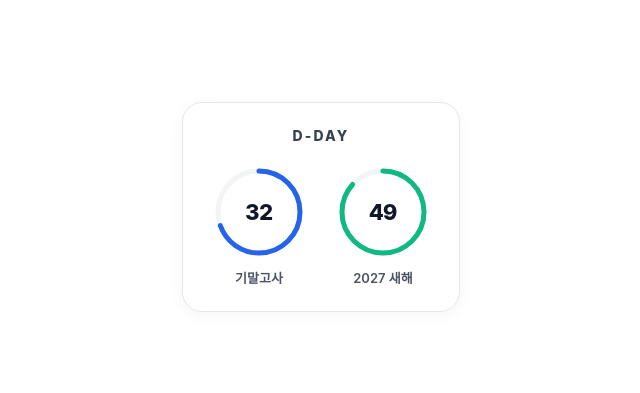
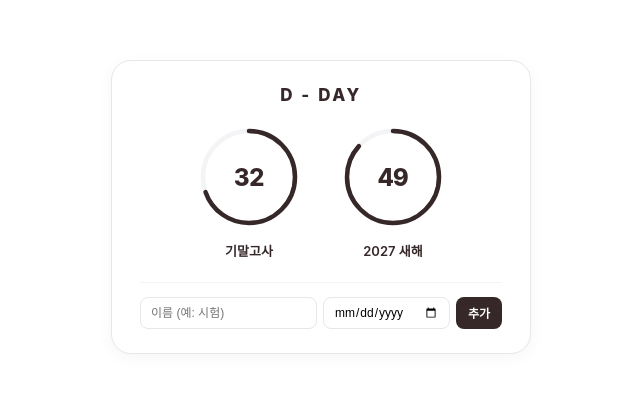
Before and after one commit to qhgus8203/notion-wiget, a plain HTML site: page index.html in a window 1280 px wide. Shown: the part 193-586 px from the top of the page, without its empty margins (319-959 px from the left). Drawn offline with Linux system fonts and the light colour scheme; a web font is replaced by a local one.

Commit message:
Add files via upload

```diff
--- a/index.html
+++ b/index.html
@@ -3,7 +3,7 @@
 <head>
   <meta charset="UTF-8">
   <meta name="viewport" content="width=device-width, initial-scale=1.0">
-  <title>Notion Circular D-Day Widget</title>
+  <title>Interactive Notion D-Day Widget</title>
   <link rel="stylesheet" as="style" crossorigin href="https://cdn.jsdelivr.net/gh/orioncactus/pretendard@v1.3.9/dist/web/static/pretendard.min.css" />
   <style>
     html, body {
@@ -19,6 +19,8 @@
       align-items: center;
     }
     * { box-sizing: border-box; }
+
+    /* 사각형 배경 컨테이너 */
     .widget-container {
       background-color: #ffffff;
       border: 1px solid #e5e7eb;
@@ -28,132 +30,268 @@
       display: flex;
       flex-direction: column;
       align-items: center;
-      gap: 20px;
-      max-width: 100%;
+      gap: 18px;
+      width: 100%;
+      max-width: 420px;
     }
+
+    /* 상단 D-DAY 타이틀 (글자 크기 키움) */
     .widget-title {
-      font-size: 14px;
+      font-size: 17px;
       font-weight: 800;
       letter-spacing: 0.15em;
-      color: #374151;
+      color: #362729;
       text-align: center;
       margin: 0;
     }
+
+    /* 디데이 항목 리스트 (간격 넓힘) */
     .dday-list {
       display: flex;
       flex-direction: row;
       flex-wrap: wrap;
       justify-content: center;
       align-items: center;
-      gap: 28px;
+      gap: 36px;
+      width: 100%;
+      min-height: 120px;
     }
+
+    /* 개별 디데이 아이템 */
     .dday-item {
       display: flex;
       flex-direction: column;
       align-items: center;
-      gap: 10px;
+      gap: 12px;
+      position: relative;
     }
+
+    /* 원형 선 그래프 영역 (크기 및 간격 여유 확보) */
     .circle-wrapper {
       position: relative;
-      width: 96px;
-      height: 96px;
+      width: 108px;
+      height: 108px;
       display: flex;
       justify-content: center;
       align-items: center;
     }
-    .progress-ring { transform: rotate(-90deg); }
+
+    .progress-ring {
+      transform: rotate(-90deg);
+    }
+
     .progress-ring__bg {
       fill: transparent;
       stroke: #f3f4f6;
-      stroke-width: 5;
+      stroke-width: 4.5;
     }
+
     .progress-ring__circle {
       fill: transparent;
-      stroke: #2563eb;
-      stroke-width: 5;
+      stroke: #362729; /* 요청하신 컬러 적용 */
+      stroke-width: 4.5;
       stroke-linecap: round;
       transition: stroke-dashoffset 0.6s ease;
     }
+
+    /* 원형 그래프 정중앙 남은 날짜 숫자 (간격 및 크기 조절) */
     .dday-count {
       position: absolute;
-      font-size: 22px;
+      font-size: 24px;
       font-weight: 800;
-      color: #111827;
+      color: #362729;
       letter-spacing: -0.02em;
       font-variant-numeric: tabular-nums;
     }
+
+    /* 그래프 밑 디데이 이름 */
     .dday-name {
       font-size: 13px;
       font-weight: 600;
-      color: #4b5563;
+      color: #362729;
       text-align: center;
       max-width: 110px;
       word-break: keep-all;
       line-height: 1.3;
     }
+
+    /* 항목 삭제 버튼 (마우스 올릴 때 표시) */
+    .delete-btn {
+      position: absolute;
+      top: -4px;
+      right: -4px;
+      background: #fee2e2;
+      color: #991b1b;
+      border: none;
+      border-radius: 50%;
+      width: 20px;
+      height: 20px;
+      font-size: 10px;
+      font-weight: 700;
+      cursor: pointer;
+      display: none;
+      align-items: center;
+      justify-content: center;
+    }
+    .dday-item:hover .delete-btn {
+      display: flex;
+    }
+
+    /* 하단 직접 추가 입력 폼 스타일 */
+    .input-form {
+      display: flex;
+      gap: 6px;
+      width: 100%;
+      margin-top: 4px;
+      padding-top: 14px;
+      border-top: 1px solid #f3f4f6;
+    }
+
+    .input-form input {
+      flex: 1;
+      padding: 7px 10px;
+      font-size: 12px;
+      border: 1px solid #e5e7eb;
+      border-radius: 8px;
+      outline: none;
+      font-family: 'Pretendard', sans-serif;
+    }
+
+    .input-form input:focus {
+      border-color: #362729;
+    }
+
+    .input-form button {
+      padding: 7px 12px;
+      font-size: 12px;
+      font-weight: 700;
+      background-color: #362729;
+      color: #ffffff;
+      border: none;
+      border-radius: 8px;
+      cursor: pointer;
+      font-family: 'Pretendard', sans-serif;
+    }
+
+    /* 다크 모드 대응 */
     @media (prefers-color-scheme: dark) {
       .widget-container {
         background-color: #202020;
         border-color: #2f2f2f;
-        box-shadow: 0 4px 16px rgba(0, 0, 0, 0.25);
       }
-      .widget-title { color: #d1d5db; }
+      .widget-title, .dday-count, .dday-name { color: #f9fafb; }
       .progress-ring__bg { stroke: #2e2e2e; }
-      .dday-count { color: #f9fafb; }
-      .dday-name { color: #9ca3af; }
+      .progress-ring__circle { stroke: #d1d5db; }
+      .input-form { border-top-color: #2f2f2f; }
+      .input-form input { background-color: #2a2a2a; border-color: #3f3f3f; color: #fff; }
     }
   </style>
 </head>
 <body>
+
   <div class="widget-container">
-    <h1 class="widget-title">D-DAY</h1>
+    <h1 class="widget-title">D - DAY</h1>
+
     <div class="dday-list" id="dday-list"></div>
+
+    <!-- 노션 위젯 화면 안에서 바로 추가하는 입력창 -->
+    <div class="input-form">
+      <input type="text" id="title-input" placeholder="이름 (예: 시험)" />
+      <input type="date" id="date-input" />
+      <button onclick="addDDay()">추가</button>
+    </div>
   </div>
+
   <script>
-    const LAYOUT_DIRECTION = 'row';
-    const DDAY_ITEMS = [
-      { title: "기말고사", startDate: "2026-09-01", targetDate: "2026-12-15", color: "#2563eb" },
-      { title: "2027 새해", startDate: "2026-01-01", targetDate: "2027-01-01", color: "#10b981" }
+    // 브라우저 저장소(localStorage)에서 기존 데이터 불러오기 (없으면 기본값 사용)
+    let ddayItems = JSON.parse(localStorage.getItem('notion_dday_items')) || [
+      { title: "기말고사", startDate: "2026-09-01", targetDate: "2026-12-15" },
+      { title: "2027 새해", startDate: "2026-01-01", targetDate: "2027-01-01" }
     ];
+
     function renderDDays() {
       const listEl = document.getElementById('dday-list');
-      listEl.style.flexDirection = LAYOUT_DIRECTION;
       listEl.innerHTML = '';
+
       const today = new Date();
       today.setHours(0, 0, 0, 0);
-      const radius = 41;
+
+      const radius = 46; // 반지름을 살짝 키워 원형 크기 및 간격 확장
       const circumference = 2 * Math.PI * radius;
-      DDAY_ITEMS.forEach(item => {
+
+      ddayItems.forEach((item, index) => {
         const start = new Date(item.startDate + "T00:00:00");
         const target = new Date(item.targetDate + "T00:00:00");
+
         const diffTime = target - today;
         const diffDays = Math.ceil(diffTime / (1000 * 60 * 60 * 24));
-        let ddayLabel = "";
-        if (diffDays === 0) { ddayLabel = "0"; }
-        else if (diffDays > 0) { ddayLabel = `${diffDays}`; }
-        else { ddayLabel = `+${Math.abs(diffDays)}`; }
+
+        let ddayLabel = diffDays === 0 ? "0" : (diffDays > 0 ? `${diffDays}` : `+${Math.abs(diffDays)}`);
+
         const totalDuration = target - start;
         const elapsedDuration = today - start;
         let percentage = 0;
+
         if (totalDuration <= 0 || diffDays <= 0) { percentage = 100; }
         else if (elapsedDuration <= 0) { percentage = 0; }
         else { percentage = Math.min(Math.max((elapsedDuration / totalDuration) * 100, 0), 100); }
+
         const strokeDashoffset = circumference - (percentage / 100) * circumference;
+
         const itemEl = document.createElement('div');
         itemEl.className = 'dday-item';
         itemEl.innerHTML = `
           <div class="circle-wrapper" title="진행률 ${Math.round(percentage)}%">
-            <svg class="progress-ring" width="96" height="96">
-              <circle class="progress-ring__bg" r="${radius}" cx="48" cy="48" />
-              <circle class="progress-ring__circle" r="${radius}" cx="48" cy="48" style="stroke: ${item.color}; stroke-dasharray: ${circumference} ${circumference}; stroke-dashoffset: ${strokeDashoffset};" />
+            <svg class="progress-ring" width="108" height="108">
+              <circle class="progress-ring__bg" r="${radius}" cx="54" cy="54" />
+              <circle
+                class="progress-ring__circle"
+                r="${radius}"
+                cx="54"
+                cy="54"
+                style="stroke-dasharray: ${circumference} ${circumference}; stroke-dashoffset: ${strokeDashoffset};"
+              />
             </svg>
             <span class="dday-count">${ddayLabel}</span>
           </div>
           <div class="dday-name">${item.title}</div>
+          <button class="delete-btn" onclick="removeDDay(${index})" title="삭제">×</button>
         `;
         listEl.appendChild(itemEl);
       });
     }
+
+    // 디데이 추가 함수
+    function addDDay() {
+      const titleInput = document.getElementById('title-input');
+      const dateInput = document.getElementById('date-input');
+
+      if (!titleInput.value || !dateInput.value) {
+        alert("이름과 날짜를 모두 입력해주세요!");
+        return;
+      }
+
+      const newItem = {
+        title: titleInput.value,
+        startDate: new Date().toISOString().split('T')[0], // 오늘 날짜를 시작일로 자동 지정
+        targetDate: dateInput.value
+      };
+
+      ddayItems.push(newItem);
+      localStorage.setItem('notion_dday_items', JSON.stringify(ddayItems));
+
+      titleInput.value = '';
+      dateInput.value = '';
+      renderDDays();
+    }
+
+    // 디데이 삭제 함수
+    function removeDDay(index) {
+      ddayItems.splice(index, 1);
+      localStorage.setItem('notion_dday_items', JSON.stringify(ddayItems));
+      renderDDays();
+    }
+
     renderDDays();
   </script>
 </body>
```
